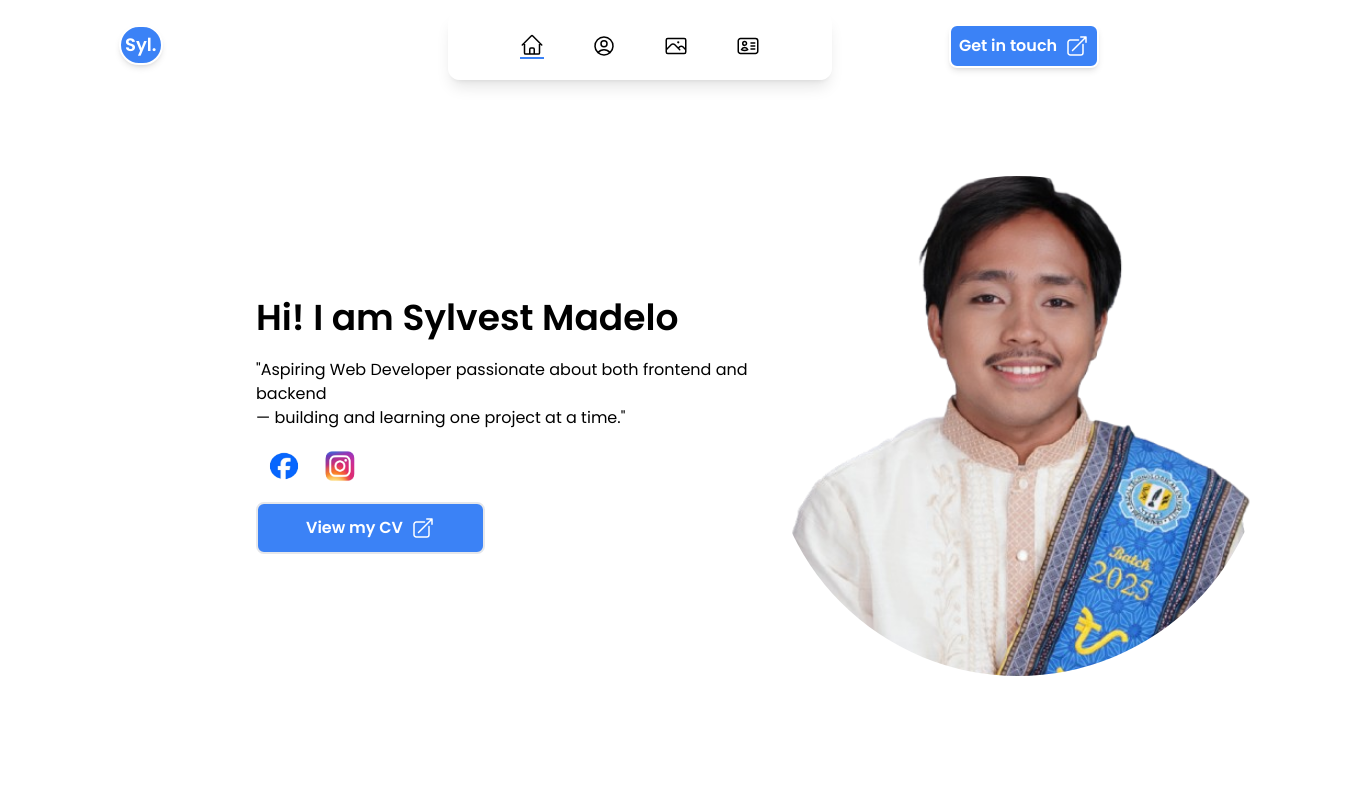
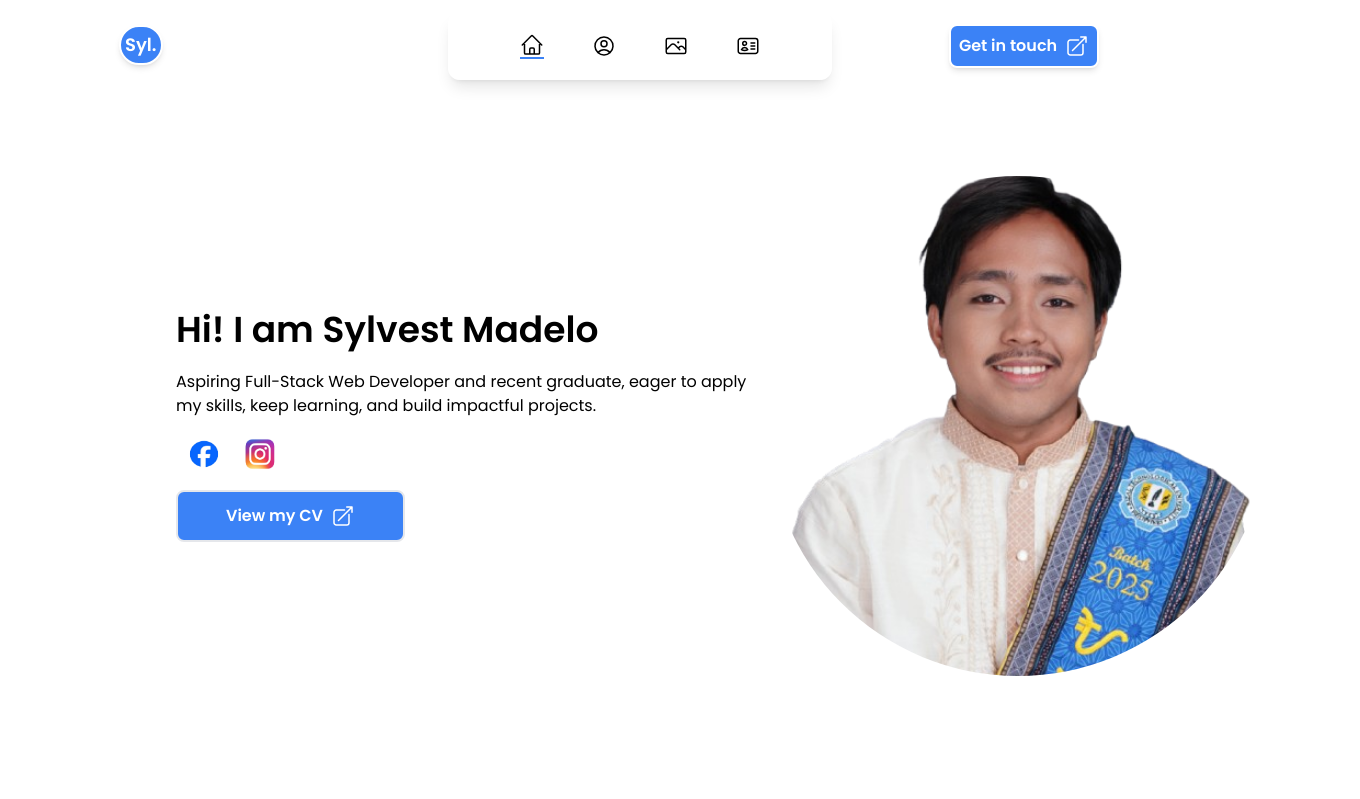
Before and after one commit to Iamsylvest/MyPortfolioResume, a Vue app: page / in a window 1280 px wide. Shown: the top 799 px of the page, 1360 px wide, since content can reach past the window. Built offline with nearby package versions, Linux system fonts and the light colour scheme.

Commit message:
img and text fixed

```diff
--- a/src/components/home.vue
+++ b/src/components/home.vue
@@ -1,10 +1,10 @@
 <template>
-  <body id="home" class="grid items-center justify-center grid-cols-1 p-32 mt-12 sm:grid-cols-2">
+  <body id="home" class="grid items-center justify-center grid-cols-1 p-12 mt-32 sm:grid-cols-2">
     <div class="relative space-y-5 sm:left-32">
       <h1 class="text-4xl font-bold text-center sm:text-left">Hi! I am Sylvest Madelo</h1>
       <p class="text-center sm:text-left">
-        "Aspiring Web Developer passionate about both frontend and backend <br />
-        <span> — building and learning one project at a time."</span>
+        Aspiring Full-Stack Web Developer and recent graduate, eager to apply my skills, keep
+        learning, and build impactful projects.
       </p>
 
       <div class="flex justify-center sm:justify-start">
```
